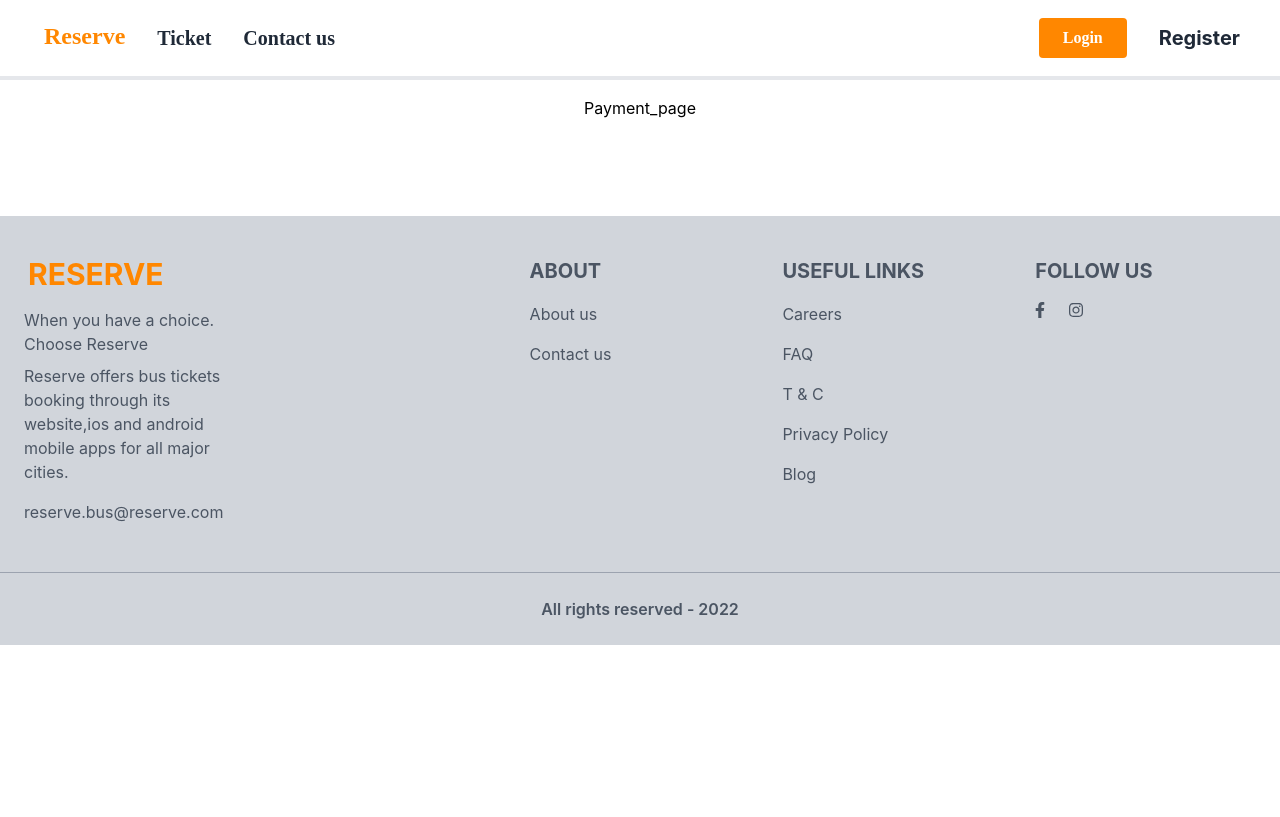
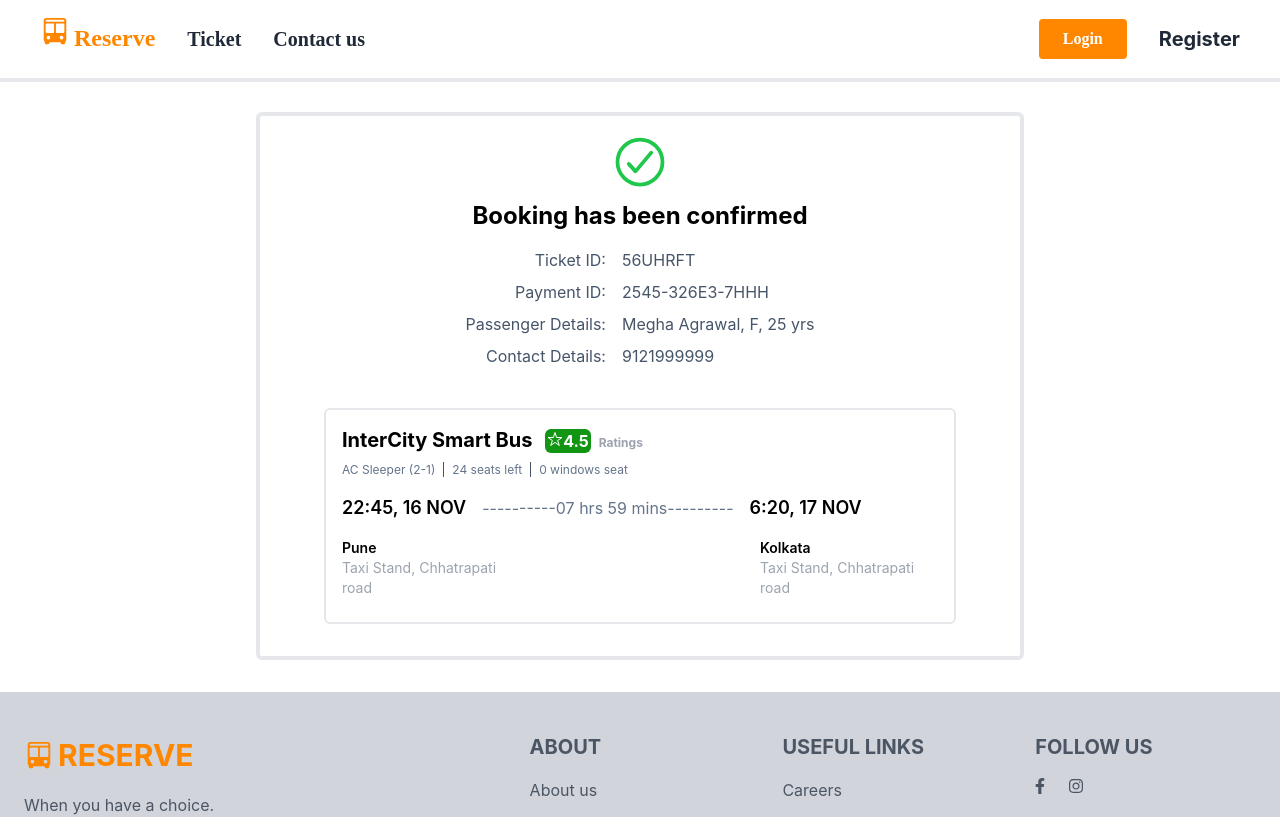
Before and after one commit to narendrarane50/ReserveBusBookingApp, a React (Create React App) app in the folder client/: page /payment in a window 1280 px wide. Shown: the top 817 px of the page. Built offline with nearby package versions, Linux system fonts and the light colour scheme.

Commit message:
created the payment page

```diff
--- /dev/null
+++ b/client/src/Components/BookingConfirmCard.js
@@ -0,0 +1,32 @@
+import React from "react";
+import BusInfoCard from "./BusInfoCard";
+
+const BookingConfirmCard = () => {
+  return (
+    <div className="mx-64 border-4 rounded-md">
+      <div className="text-[#1FC84D] text-6xl mt-4">
+        <ion-icon name="checkmark-circle-outline"></ion-icon>
+      </div>
+      <div className="font-bold text-2xl pb-4">Booking has been confirmed</div>
+      <div className="flex justify-center text-slate-600">
+        <div className="text-right mx-2">
+          <div className="mb-2">Ticket ID:</div>
+          <div className="mb-2">Payment ID:</div>
+          <div className="mb-2">Passenger Details:</div>
+          <div className="mb-2">Contact Details:</div>
+        </div>
+        <div className="text-left mx-2">
+          <div className="mb-2">56UHRFT</div>
+          <div className="mb-2">2545-326E3-7HHH</div>
+          <div className="mb-2">Megha Agrawal, F, 25 yrs</div>
+          <div className="mb-2">9121999999</div>
+        </div>
+      </div>
+      <div className="mx-16 my-8">
+        <BusInfoCard />
+      </div>
+    </div>
+  );
+};
+
+export default BookingConfirmCard;
--- a/client/src/Components/BusInfoCard.js
+++ b/client/src/Components/BusInfoCard.js
@@ -2,6 +2,7 @@ import React from "react";
 
 const BusInfoCard = () => {
   return (
+    <div className='border-2 rounded-md'>
     <div className="text-left p-4">
       <div className="flex ">
         <div className="font-bold">
@@ -49,6 +50,7 @@ const BusInfoCard = () => {
         </div>
       </div>
     </div>
+    </div>
   );
 };
 
--- a/client/src/Components/FareDetailsCard.js
+++ b/client/src/Components/FareDetailsCard.js
@@ -1,4 +1,5 @@
 import React from "react";
+import {Link} from 'react-router-dom'
 
 const FareDetailsCard = () => {
   return (
@@ -24,7 +25,7 @@ const FareDetailsCard = () => {
         className="bg-[#FF8700] text-white font-[Poppins] mt-6 py-2 px-8 w-full rounded  hover:bg-indigo-400
     duration-500"
       >
-        Proceed to Payment
+        <Link to="/payment">Proceed to Payment</Link>
       </button>
     </div>
   );
--- a/client/src/Components/SearchInput.js
+++ b/client/src/Components/SearchInput.js
@@ -1,7 +1,7 @@
 import React from "react";
 
 const SearchInput = (props) => {
-  const { setVal, data } = props;
+  const { setVal, data, placeholder } = props;
   return (
     <div>
       <input
@@ -9,9 +9,7 @@ const SearchInput = (props) => {
         onChange={(e) => setVal(e.target.value)}
         type="search"
         className="w-80 form-control relative flex-auto min-w-0 block w-full px-3 py-1.5 text-base font-normal text-gray-700 bg-white bg-clip-padding border border-solid border-gray-300 rounded transition ease-in-out m-0 focus:text-gray-700 focus:bg-white focus:border-blue-600 focus:outline-none"
-        placeholder="From"
-        aria-label="From"
-        aria-describedby="button-addon2"
+        placeholder={placeholder}
       />
       <datalist id="data">
         {data.map((op, id) => (
--- a/client/src/Pages/Home_Page.js
+++ b/client/src/Pages/Home_Page.js
@@ -18,10 +18,10 @@ const Home_Page = (props) => {
         <div className="flex-col flex items-center">
           <div className="flex flex-col md:flex-row justify-center items-center pt-[15vh] h-[65vh] rounded-xl ">
             <div className="border-2 pr-3 py-4 rounded-l-xl text-left pl-3 bg-white">
-              <SearchInput setVal={setVal} data={data}/>
+              <SearchInput setVal={setVal} data={data} placeholder="From"/>
             </div>
             <div className="border-2 pr-3 py-4 text-left pl-3 bg-white">
-              <SearchInput setVal={setVal} data={data}/>
+              <SearchInput setVal={setVal} data={data} placeholder="To"/>
 
             </div>
             <div className="border-2 pr-3 py-4 pl-3 rounded-r-xl bg-white">
--- a/client/src/Pages/Info_page.js
+++ b/client/src/Pages/Info_page.js
@@ -1,25 +1,25 @@
-import React from 'react'
-import BusInfoCard from '../Components/BusInfoCard'
-import DetailsInputCard from '../Components/DetailsInputCard'
-import FareDetailsCard from '../Components/FareDetailsCard'
+import React from "react";
+import BusInfoCard from "../Components/BusInfoCard";
+import DetailsInputCard from "../Components/DetailsInputCard";
+import FareDetailsCard from "../Components/FareDetailsCard";
 
 const Info_page = () => {
   return (
-    <div className='flex mt-24 mb-8 mx-10'>
-        <div className='basis-3/4  mr-3 '>
-            <div className='border-2 rounded-md'>
-                <BusInfoCard />
-            </div>
-            <div className='font-bold text-xl text-left mt-8 mb-4'>Enter traveller Details</div>
-            <div className='border-2 rounded-md'>
-              <DetailsInputCard />
-            </div>
+    <div className="flex mt-24 mb-8 mx-10">
+      <div className="basis-3/4  mr-3 ">
+        <BusInfoCard />
+        <div className="font-bold text-xl text-left mt-8 mb-4">
+          Enter traveller Details
         </div>
-        <div className='basis-1/4 ml-3'>
-          <FareDetailsCard />
+        <div className="border-2 rounded-md">
+          <DetailsInputCard />
         </div>
+      </div>
+      <div className="basis-1/4 ml-3">
+        <FareDetailsCard />
+      </div>
     </div>
-  )
-}
+  );
+};
 
-export default Info_page
+export default Info_page;
--- a/client/src/Pages/Payment_page.js
+++ b/client/src/Pages/Payment_page.js
@@ -1,8 +1,11 @@
 import React from 'react'
+import BookingConfirmCard from '../Components/BookingConfirmCard'
 
 const Payment_page = () => {
   return (
-    <div className='my-24'>Payment_page</div>
+    <div className='mt-28 mb-8'>
+      <BookingConfirmCard />
+    </div>
   )
 }
 
```
